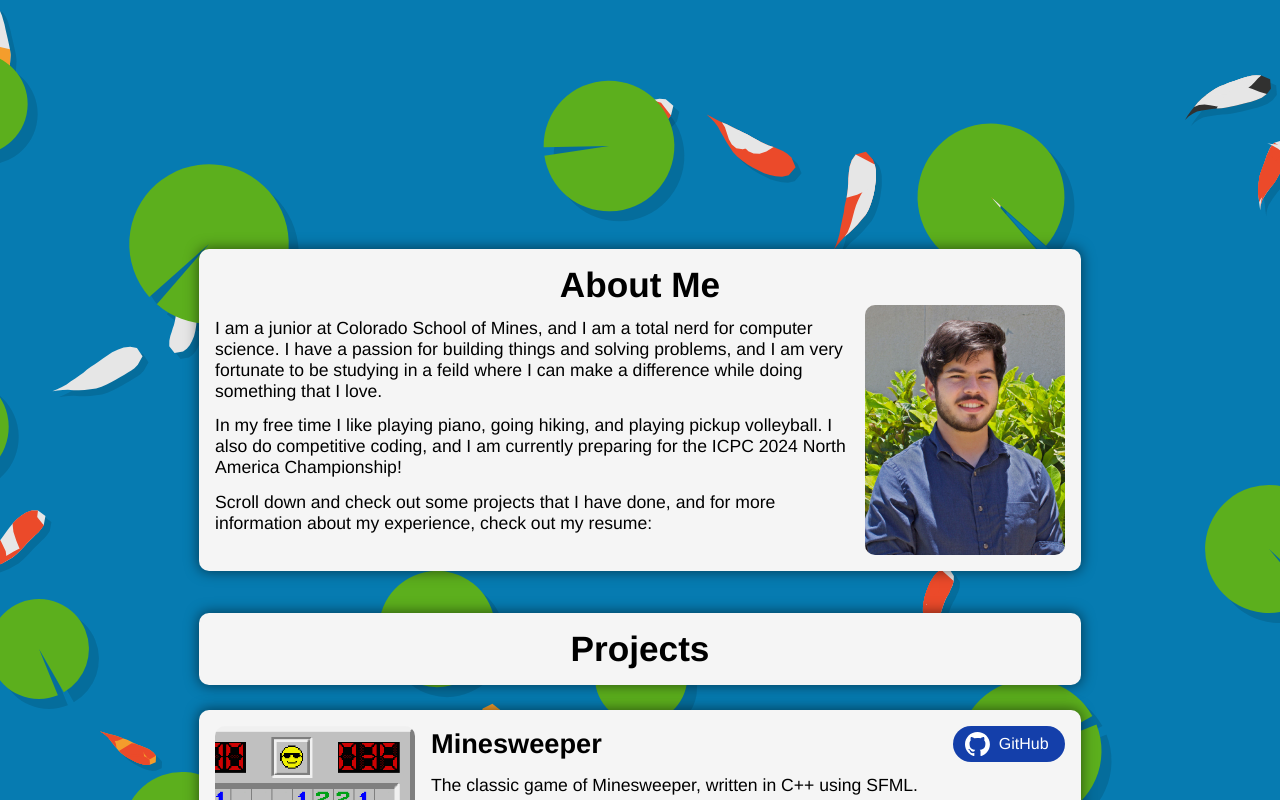
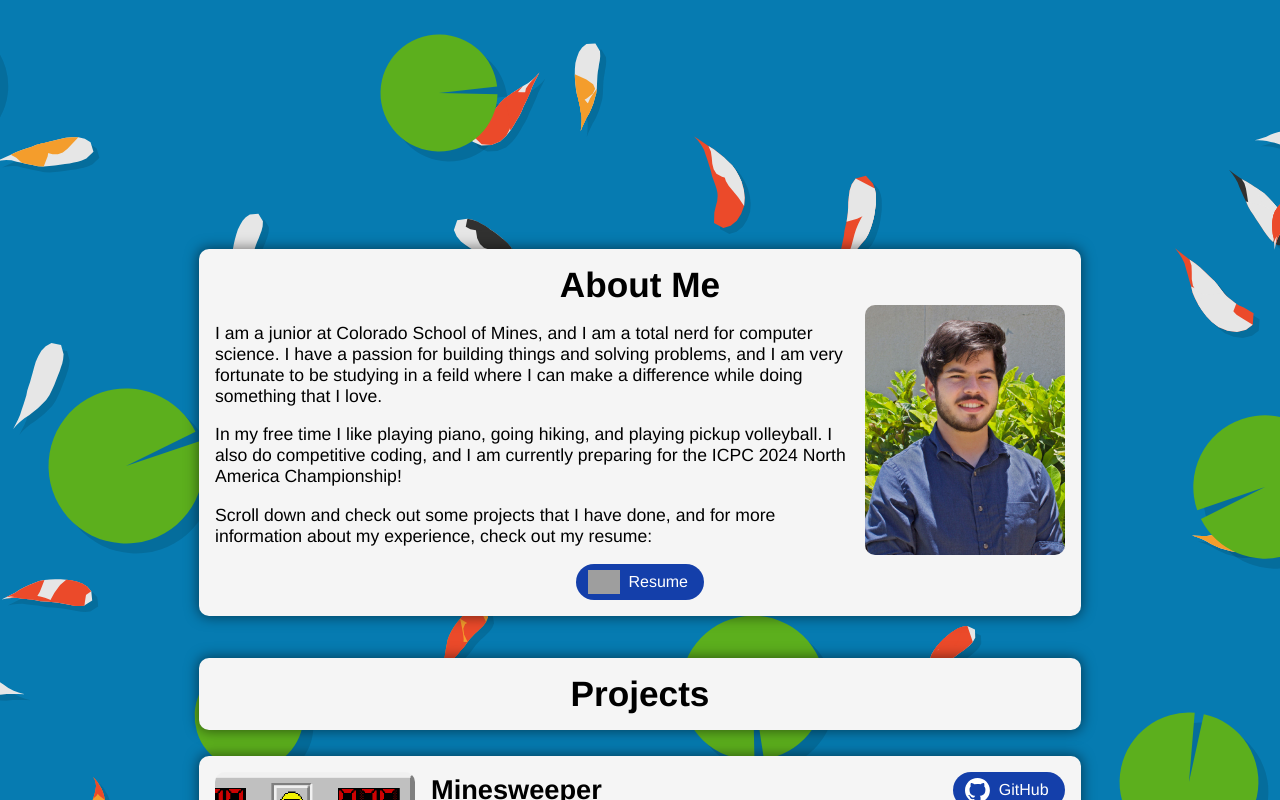
Before and after one commit to JaydenPahukula/jaydenp.dev, a Svelte app: page / in a window 1280 px wide. Shown: the part 551-1351 px from the top of the page. Built offline with nearby package versions, Linux system fonts and the light colour scheme; grey boxes are pictures that could not be loaded.

Commit message:
added proper routing and resume.pdf

```diff
--- a/src/lib/Button.svelte
+++ b/src/lib/Button.svelte
@@ -6,7 +6,7 @@
 
 
 <div class="button">
-    <a href={link}>
+    <a href={link} target="noopener noreferrer">
         <img src={icon} alt="github icon"/>
         <p>{text}</p>
     </a>
--- a/src/main.js
+++ b/src/main.js
@@ -1,5 +1,5 @@
 import './app.css'
-import App from './App.svelte'
+import App from './routes/+page.svelte'
 
 const app = new App({
   target: document.getElementById('app'),
--- a/src/App.svelte
+++ b/src/routes/+page.svelte
@@ -1,15 +1,16 @@
 <script>
-  import Navbar from "./lib/Navbar.svelte"
-  import Card from "./lib/Card.svelte";
-  import Button from "./lib/Button.svelte"
+  import Navbar from "../lib/Navbar.svelte"
+  import Card from "../lib/Card.svelte";
+  import Button from "../lib/Button.svelte"
 
-  import headshot from "./assets/headshot.jpg"
-  import minesweeperPic from "./assets/minesweeper.png"
-  import dockerDashPic from "./assets/dockerdash.jpg"
-  import codePic from "./assets/code.png"
-  import fishPic from "./assets/fishies.png"
+  import headshot from "../assets/headshot.jpg"
+  import minesweeperPic from "../assets/minesweeper.png"
+  import dockerDashPic from "../assets/dockerdash.jpg"
+  import codePic from "../assets/code.png"
+  import fishPic from "../assets/fishies.png"
 
-  import githubIcon from "./assets/github-icon-white.svg"
+  import githubIcon from "../assets/github-icon-white.svg"
+  import documentIcon from "../assets/document-icon.ico"
 </script>
 
 
@@ -41,6 +42,9 @@
         Scroll down and check out some projects that I have done, and for more information about my experience,
         check out my resume:
       </p>
+      <div class="centered">
+        <Button icon={documentIcon} text="Resume" link="/resume.pdf"/>
+      </div>
     </Card>
   </section>
 
@@ -74,7 +78,7 @@
       </p>
       <p>
         This is my 2023 summer internship project for the
-        <a href="https://arl.hawaii.edu" target="_blank">Applied Research Lab at the University of Hawai‘i</a>.
+        <a href="https://arl.hawaii.edu" target="noopener noreferrer">Applied Research Lab at the University of Hawai‘i</a>.
       </p>
       <p>
         This was a team project, and I made the backend. I created a Python Flask API that interfaced with Docker that
@@ -179,7 +183,7 @@
   }
   p {
     font-size: 1.1em;
-    margin: 0.75em 0px;
+    margin: 1em 0px;
   }
   a {
     color: darkblue;
@@ -192,6 +196,7 @@
     width: 200px;
     border-radius: 10px;
   }
+
   .floatLeft {
     float: left;
     margin-right: 16px;
@@ -203,4 +208,8 @@
   .textCentered {
     text-align: center;
   }
+  .centered {
+    display: flex;
+    justify-content: center;
+  }
 </style>
```
Also changed, not shown: 2 other files (tests, documents, lock files or other folders).
